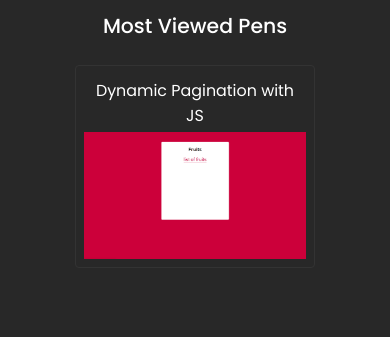
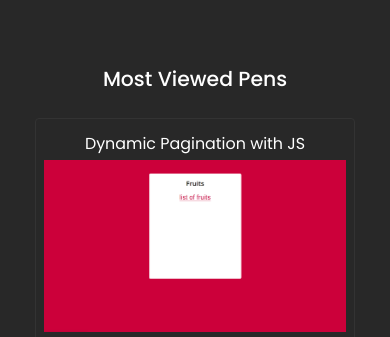
Before and after one commit to syedaCodes/syedacodes.github.io, a plain HTML site: page index.html in a window 390 px wide. Shown: the part 1380-1717 px from the top of the page. Drawn offline with Linux system fonts and the light colour scheme.

Commit message:
Update style.css

```diff
--- a/style.css
+++ b/style.css
@@ -300,7 +300,7 @@ p.contact__me a{
         line-height: 1.5;
     }
     .project{
-        width: 30rem;
+        width: 40rem;
     }
 }
 @media only screen and (max-width: 56.25em) {
@@ -308,6 +308,6 @@ p.contact__me a{
         width: 90%;
     }
     .project{
-        width: 30rem;
+        width: 40rem;
     }
 }
```
